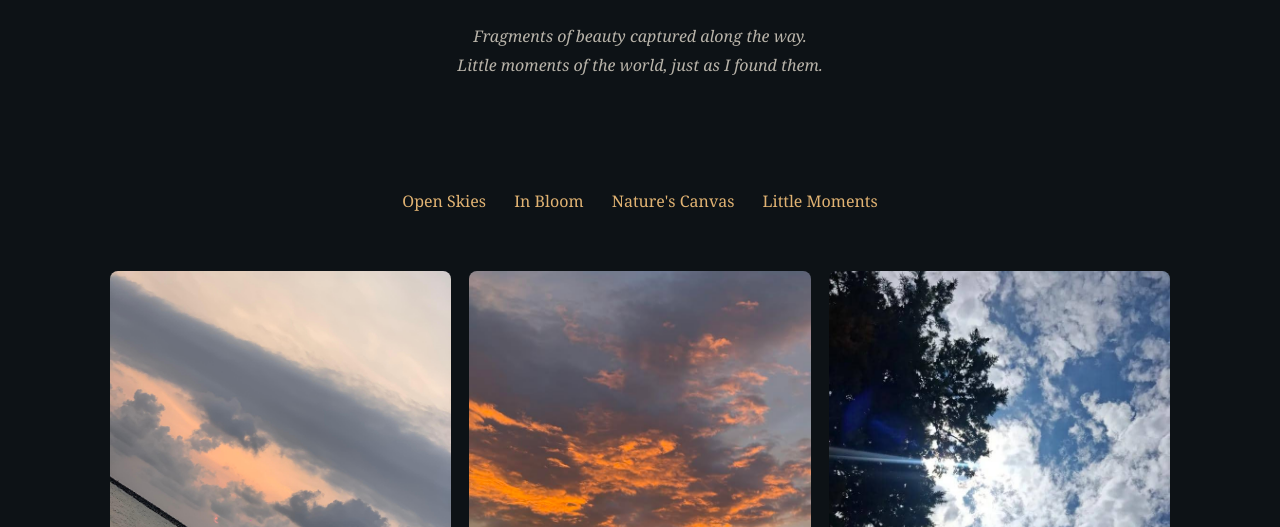
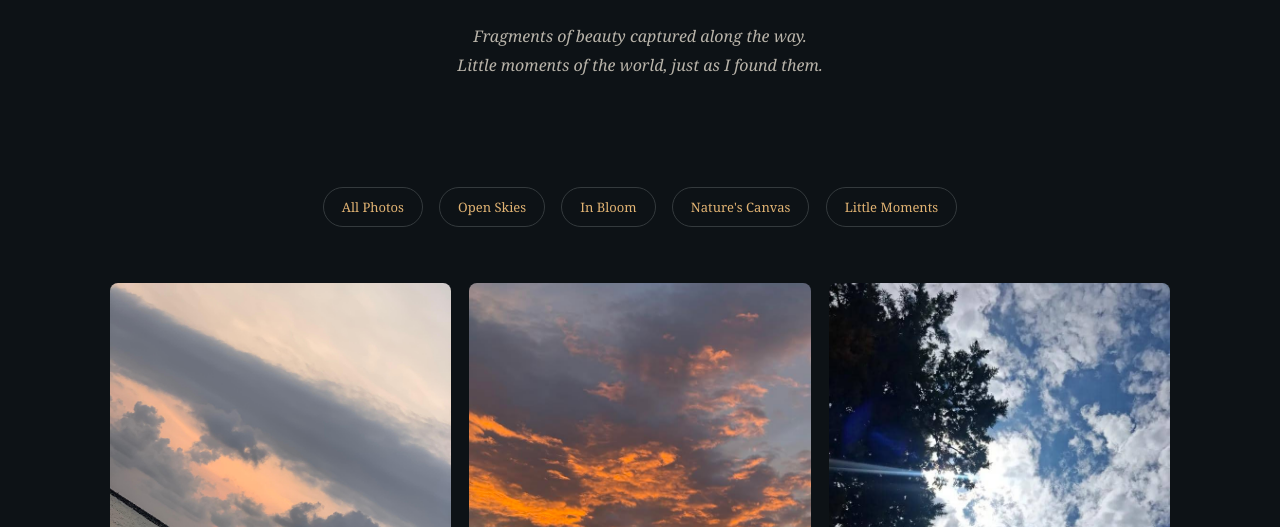
Before and after one commit to keziahmaxwell1-max/luminous-ink, a plain HTML site: page through-my-lens.html in a window 1280 px wide. Shown: the part 273-800 px from the top of the page. Drawn offline with Linux system fonts and the light colour scheme.

Commit message:
Add interactive gallery category filters

```diff
--- a/through-my-lens.html
+++ b/through-my-lens.html
@@ -85,9 +85,24 @@
       line-height: 2.5;
     }
 
-    .categories span {
-      margin: 0 12px;
-    }
+    .categories button {
+  background: transparent;
+  color: var(--gold);
+  border: 1px solid #343a3d;
+  padding: 10px 18px;
+  margin: 6px;
+  border-radius: 25px;
+  font-family: Georgia, serif;
+  font-size: 13px;
+  cursor: pointer;
+  transition: all 0.3s ease;
+}
+
+.categories button:hover {
+  background: var(--gold);
+  color: var(--background);
+  border-color: var(--gold);
+}
 
     .gallery {
       max-width: 1100px;
@@ -188,10 +203,11 @@
   </section>
 
   <div class="categories">
-    <span>Open Skies</span>
-    <span>In Bloom</span>
-    <span>Nature's Canvas</span>
-    <span>Little Moments</span>
+  <button onclick="filterGallery('all')">All Photos</button>
+  <button onclick="filterGallery('sky')">Open Skies</button>
+  <button onclick="filterGallery('bloom')">In Bloom</button>
+  <button onclick="filterGallery('nature')">Nature's Canvas</button>
+  <button onclick="filterGallery('moments')">Little Moments</button>
   </div>
 
 
@@ -256,6 +272,18 @@
   <footer>
     © 2026 Luminous Ink · Silence, Put Into Words.
   </footer>
+  <script>
+  function filterGallery(category) {
+    const photos = document.querySelectorAll('.photo-card');
 
+    photos.forEach(photo => {
+      if (category === 'all' || photo.dataset.category === category) {
+        photo.style.display = 'block';
+      } else {
+        photo.style.display = 'none';
+      }
+    });
+  }
+  </script>
 </body>
 </html>
```
